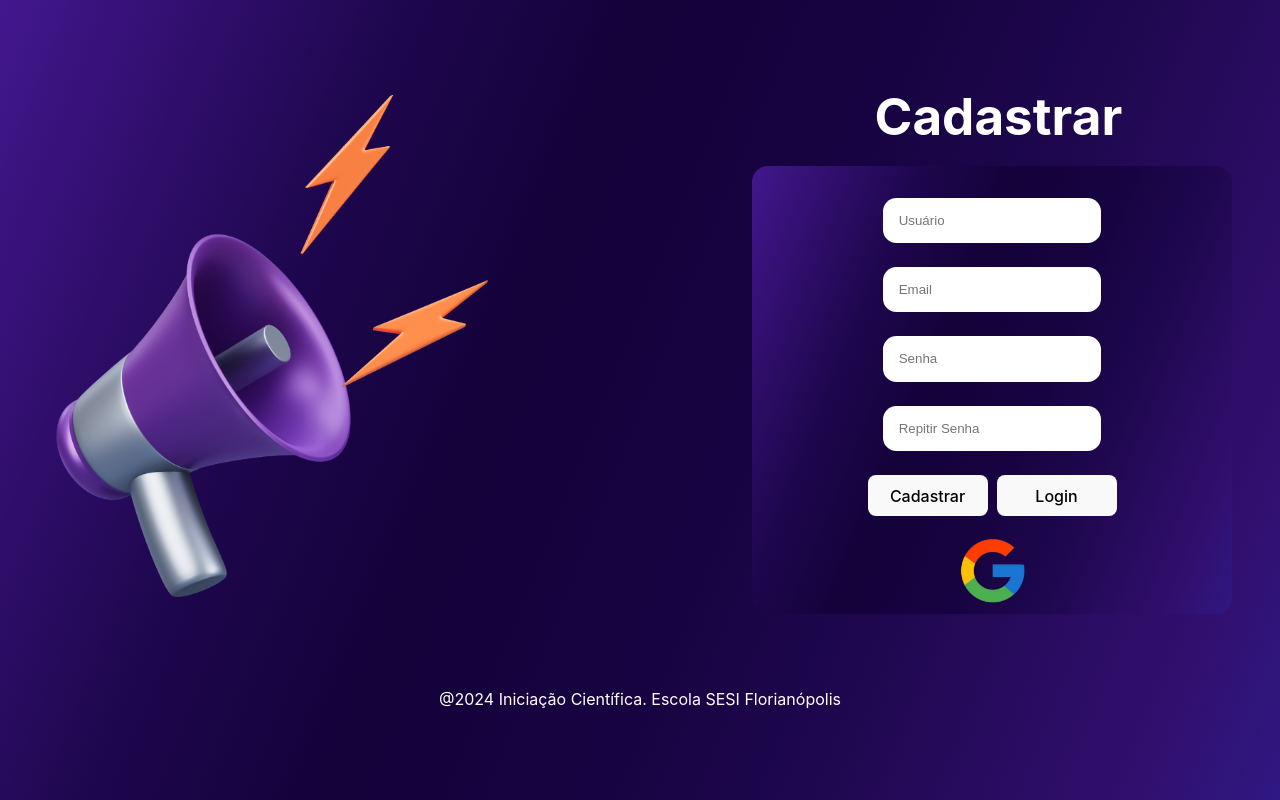
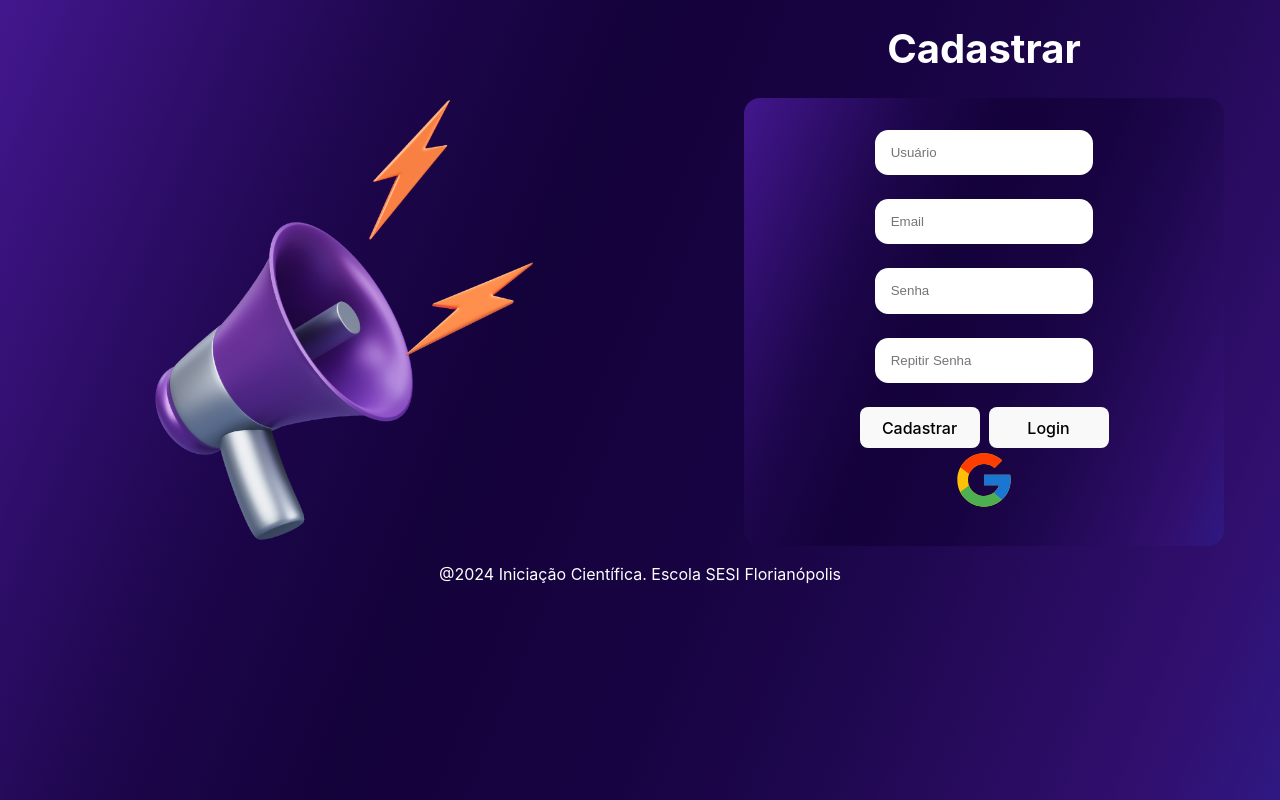
Before and after one commit to PedroZanette/Tela-Cadastro, a React (Vite) app: page / in a window 1280 px wide. Built offline with nearby package versions, Linux system fonts and the light colour scheme.

Commit message:
Cadastro Atualizado 1.0

```diff
--- a/package.json
+++ b/package.json
@@ -11,7 +11,8 @@
   },
   "dependencies": {
     "react": "^18.3.1",
-    "react-dom": "^18.3.1"
+    "react-dom": "^18.3.1",
+    "react-icons": "^5.3.0"
   },
   "devDependencies": {
     "@eslint/js": "^9.8.0",
--- a/src/App.css
+++ b/src/App.css
@@ -1,7 +1,8 @@
 #root {
-  max-width: 1280px;
-  height: 100%;
-  margin: 0 auto;
+  max-width: 100vw;
+  width: 100%;
+  height: 100vh;
+  margin: 0 0;
   padding: 0rem;
   text-align: center;
 }
@@ -20,8 +21,3 @@ body {
   color: #fff;
   /* overflow: hidden; */
 }
-
-p{
-  position: relative;
-  top: -1.2em;
-}
--- a/src/App.jsx
+++ b/src/App.jsx
@@ -1,13 +1,13 @@
 import './App.css'
 import Cadastro from './components/Cadastro/cadastro'
-
+import { Footer } from './components/Footer/footer'
 
 function App() {
 
   return (
     <>
-
       <Cadastro/>
+      <Footer/>
     </>
   )
 }
--- a/src/components/Cadastro/cadastro.css
+++ b/src/components/Cadastro/cadastro.css
@@ -1,17 +1,28 @@
-.Foto {
+.cadastro{
+    display: flex;
+    justify-content: space-around;
+    width: 100%;
+
+}
+
+.divFoto {
+   margin-top: 2.5%;
     height: 1em;
-    padding: 1.5em;
-    position: relative;
-    left: -23em;
-    top: -35em;
+    padding: 4em;
+    display: flex;
+    flex: auto;
+    justify-content: center;
+    align-items: right;
+
   }
 
   .foto-cadastro{
-    height: 32em;
+    height: 2800%;
   }
 
   .google{
-    height: 7em;
+
+    font-size: 400%;
   }
 
   button{
@@ -21,29 +32,32 @@
   }
 
   button:hover{
-    border: none;
+    background-color: #14023B;
+  }
+
+  .cardCadastro{
+    display: flex;
+    flex-direction: column;
+    flex: auto;
+    justify-content: center;
+    align-items: center;
   }
 
   .titulo{
-    position: relative;
-    left: 7em;
+    font-size: 250%;
   }
   .card{
     background: linear-gradient(112deg, #2242DA -7.38%, #451892 -1.58%, #2F0E6B 13.55%, #1D064B 26.57%, #14023B 40.26%, #170341 57.22%, #1E074D 69.33%, #310F6E 90.72%, #263ACB 133.23%);;
     border-radius: 1em;
-    position: relative;
+    /* position: relative;
+    left: 70%;
+    top: -1vw; */
     width: 30em;
     height: 24em;
-    left: 70%;
-    top: -1vw;
     padding: 0em;
     padding-top: 2em;
     padding-left: 0em;
     padding-bottom: 2rem;
-  }
-
-  .cadastro{
-    width: fit-content;
   }
 
   input{
--- a/src/components/Cadastro/cadastro.jsx
+++ b/src/components/Cadastro/cadastro.jsx
@@ -1,6 +1,7 @@
 import React from "react";
 import FotoCadastro from "../../assets/foto-cadastro.png";
 import google from "../../assets/google.png";
+import { FcGoogle } from "react-icons/fc";
 import '../../App.css';
 import '../Cadastro/cadastro.css';
 
@@ -9,7 +10,11 @@ const Cadastro = () => {
 
     return (
         <>
-
+            <div className="cadastro">
+                <div className="divFoto">
+                    <img src={FotoCadastro} alt="foto-cadastro" className="foto-cadastro" />
+                </div>
+                <div className="cardCadastro">
                     <h1 className="titulo">Cadastrar</h1>
                     <div className="card">
                         <input type="text" placeholder="Usuário" /><br /><br />
@@ -18,12 +23,11 @@ const Cadastro = () => {
                         <input type="password" placeholder="Repitir Senha" /><br /><br />
                         <button>Cadastrar</button> &nbsp;
                         <button>Login</button> <br />
-                    <img src={google} alt="google" className="google" />
+                        <FcGoogle className="google"/>
                     </div>
-                <div className="Foto">
-                    <img src={FotoCadastro} alt="foto-cadastro" className="foto-cadastro" />
                 </div>
-                <p>@2024  Iniciação Científica. Escola SESI Florianópolis</p>
+
+            </div>
         </>
     )
 
--- /dev/null
+++ b/src/components/Footer/footer.css
@@ -0,0 +1,5 @@
+p{
+    display: flex;
+    justify-content: center;
+    margin-bottom: 0%;
+  }
--- /dev/null
+++ b/src/components/Footer/footer.jsx
@@ -0,0 +1,10 @@
+import React from "react";
+import './footer.css'
+
+export const Footer = () => {
+
+    return (
+        <p>@2024  Iniciação Científica. Escola SESI Florianópolis</p>
+    )
+
+}
--- a/src/components/Perfil/perfil.css
+++ /dev/null
@@ -1,3 +0,0 @@
-h1 {
-    font-size: 30vh;
-}
--- a/src/components/Perfil/perfil.jsx
+++ b/src/components/Perfil/perfil.jsx
@@ -1,5 +1,5 @@
 import React from "react";
-import '../Perfil/';
+import '../Perfil/perfil.css';
 
 
 const Perfil = () => {
```
Also changed, not shown: 1 other file (tests, documents, lock files or other folders). Lines whose indentation alone changed are shown as unchanged.
